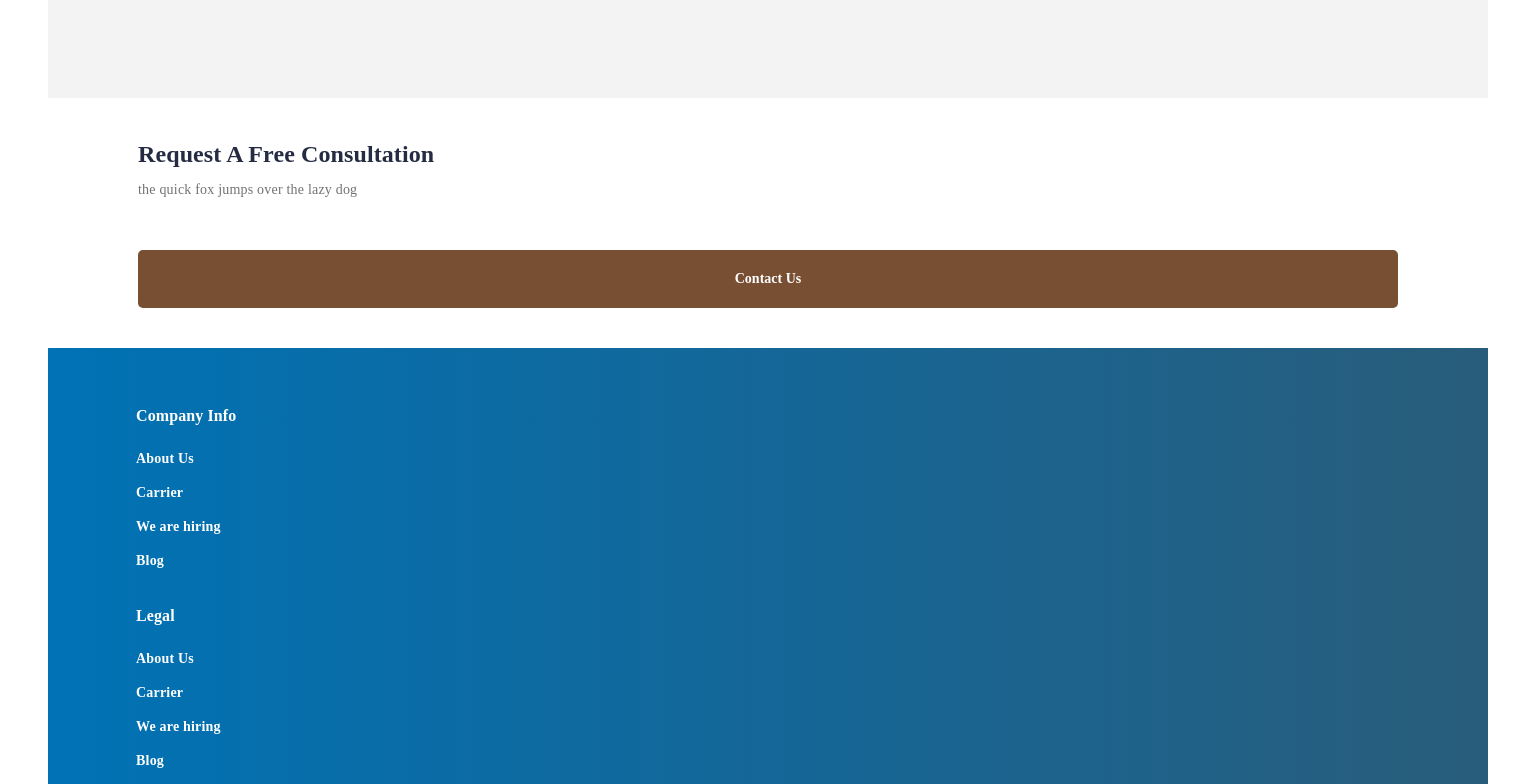
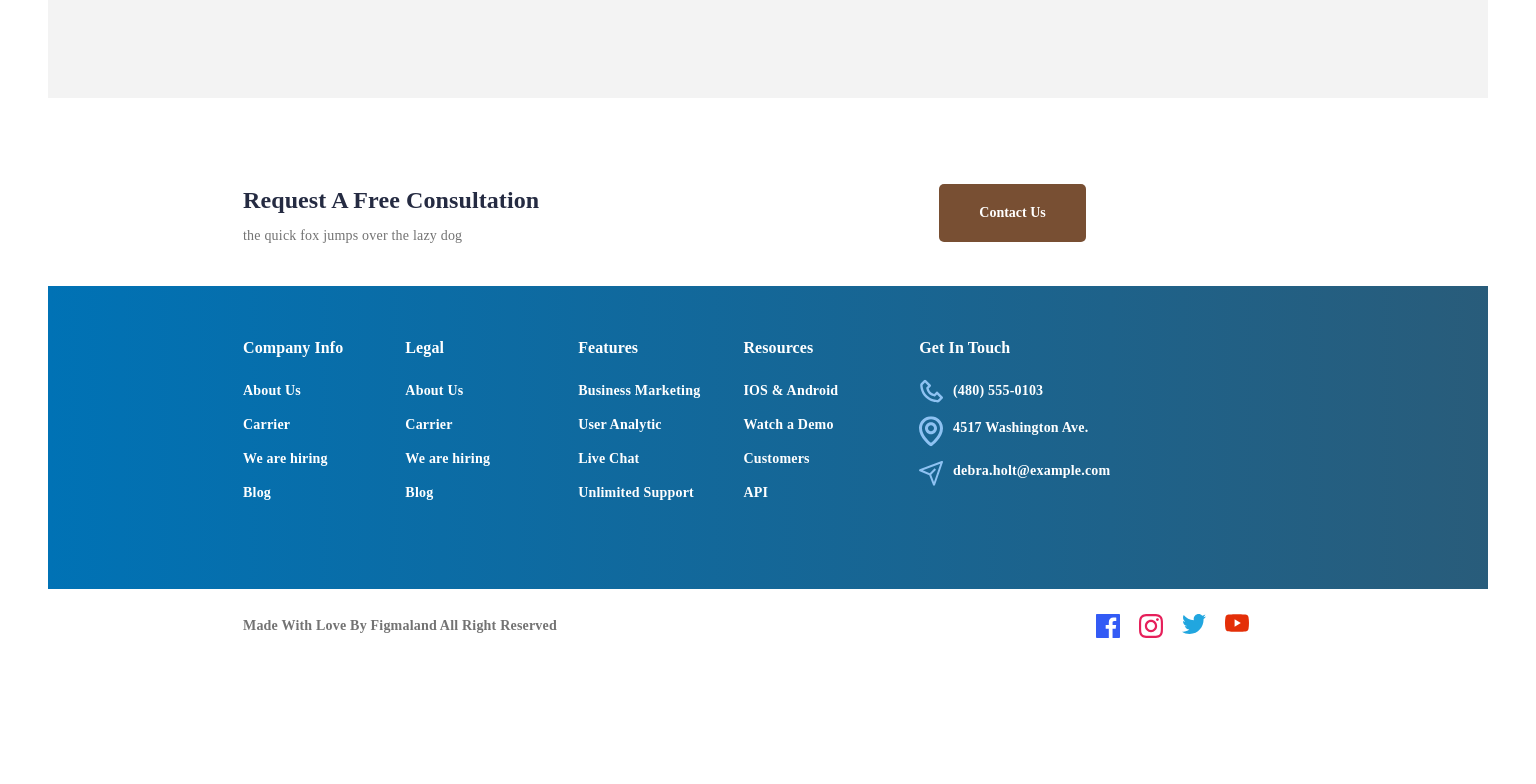
Before and after one commit to lemdorot/Legalide, a website: page src/html/index.html in a window 1536 px wide. Shown: the part 3900-4684 px from the top of the page. After the commit the page ends 4563 px from the top, so only its background shows below. Drawn offline with nearby package versions, Linux system fonts and the light colour scheme; files that its build step writes are made by us from their sources; files whose address does not match are found by name; a web font is replaced by a local one.

Commit message:
Стилизация блока footer десктопной версии

```diff
--- a/src/sass/blocks/footer.sass
+++ b/src/sass/blocks/footer.sass
@@ -51,3 +51,45 @@
     font-size: 14px
     line-height: 24px
     color: #737373
+
+@media (min-width: 1440px)
+    .footer_request
+        display: flex
+        align-items: flex-start
+        padding-top: 56px
+
+    .footer_request-button
+        padding: 15px 40px
+        width: auto
+        height: auto
+
+    .footer_request-wrapper
+        padding-left: 105px
+        margin-right: 400px
+
+    .footer_request-text
+        margin: 0
+
+    .footer_info
+        display: flex
+        padding-top: 50px
+        padding-left: 195px
+        padding-bottom: 43px
+
+    .footer_info-item
+        margin: 0
+
+        &:nth-child(1)
+            margin-right: 62px
+
+        &:nth-child(2)
+            margin-right: 88px
+
+        &:nth-child(3)
+            margin-right: 43px
+
+        &:nth-child(4)
+            margin-right: 81px
+
+    .footer_slogan
+        margin: 0
--- a/src/sass/blocks/social.sass
+++ b/src/sass/blocks/social.sass
@@ -8,3 +8,11 @@
 
 .social_item
     margin-right: 19px
+
+@media (min-width: 1440px)
+    .social
+        padding: 25px 0
+        padding-left: 195px
+        padding-right: 220px
+        display: flex
+        justify-content: space-between
```
